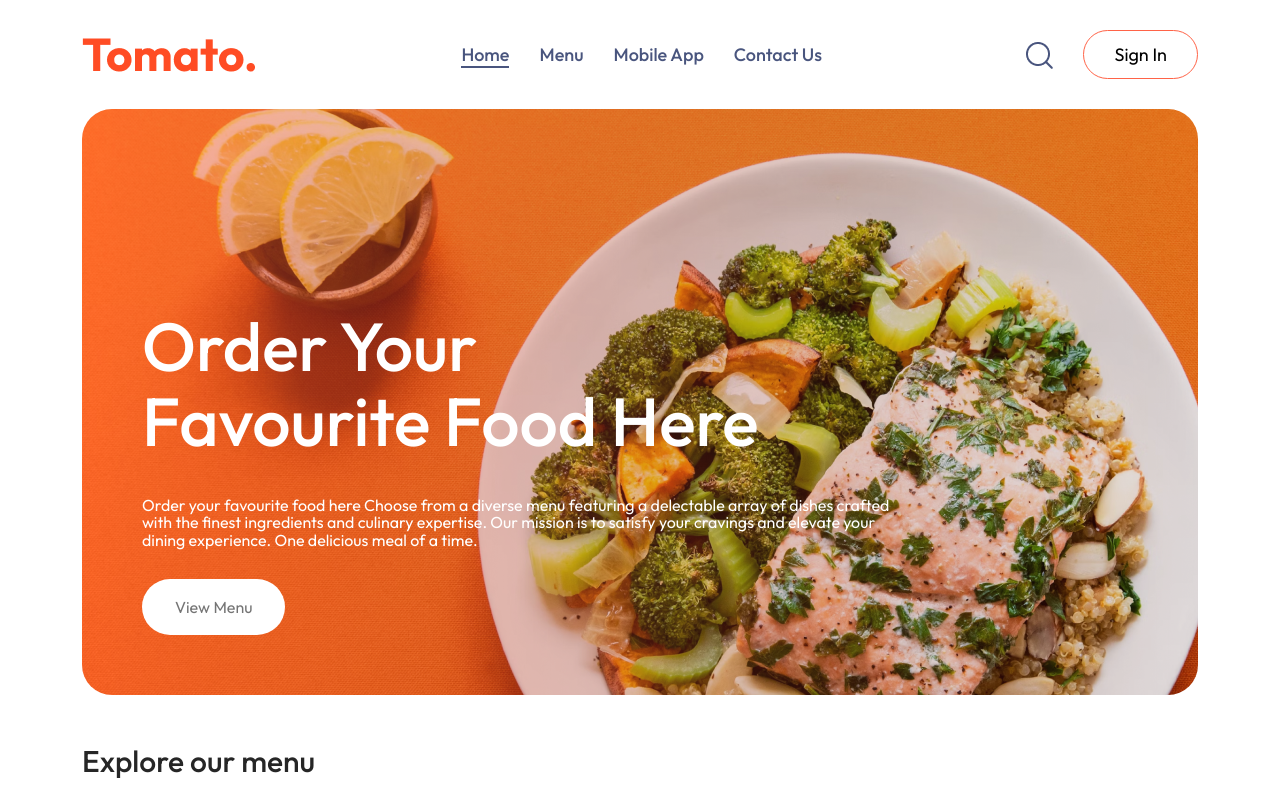
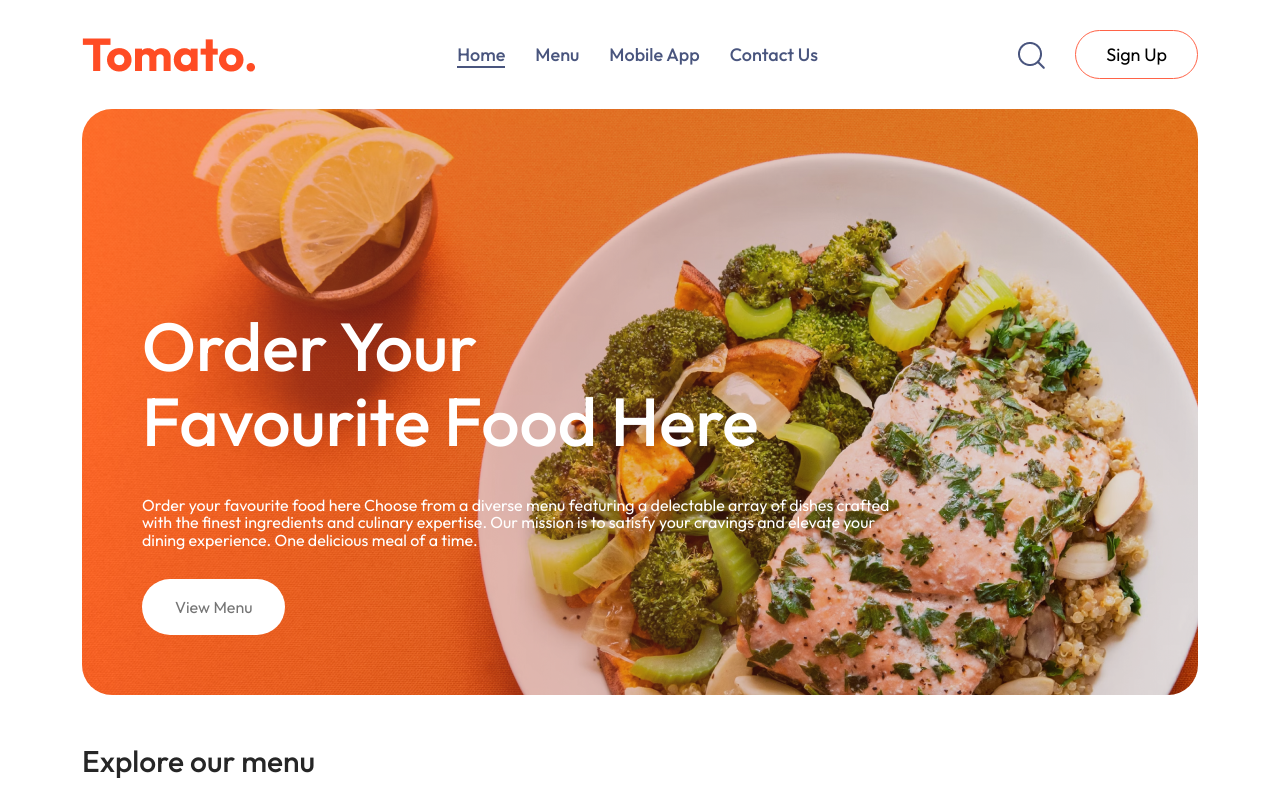
Before and after one commit to Nurul-Imran/tomato-frontend, a React (Vite) app: page / in a window 1280 px wide. Shown: the top 800 px of the page. Built offline with nearby package versions, Linux system fonts and the light colour scheme; no server answers.

Commit message:
changed some signup info

```diff
--- a/src/components/MenuRight.jsx
+++ b/src/components/MenuRight.jsx
@@ -64,7 +64,7 @@ const MenuRight = ({activeMenu, setActiveMenu, setIsOpenSignUp, isSignupButtonAc
           </div>
         </div>
       ) : (
-        <button onClick={handleSignUp}>Sign in</button>
+        <button onClick={handleSignUp}>Sign Up</button>
       )}
     </div>
   );
--- a/src/components/Signup/Signup.jsx
+++ b/src/components/Signup/Signup.jsx
@@ -8,7 +8,7 @@ import { storeContext } from '../../context/storeContext.jsx';
 
 const Signup = ({setIsOpenSignUp}) => {
     const { setToken } = useContext(storeContext);
-    const [isLogin, setIsLogin] = useState(true);
+    const [isLogin, setIsLogin] = useState(false);
     const [closing, setClosing] = useState(false);
     const [checked, setChecked] = useState(false);
     const [formData, setFormData] = useState({
```
